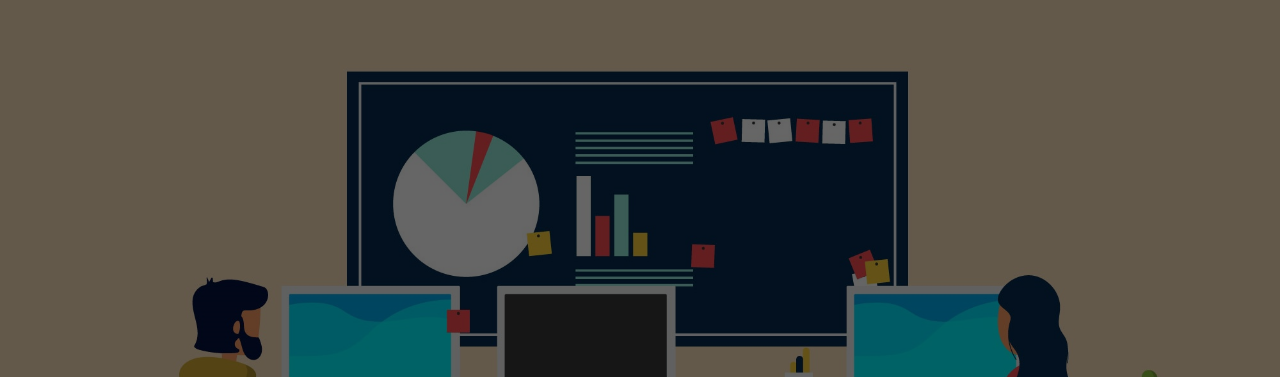
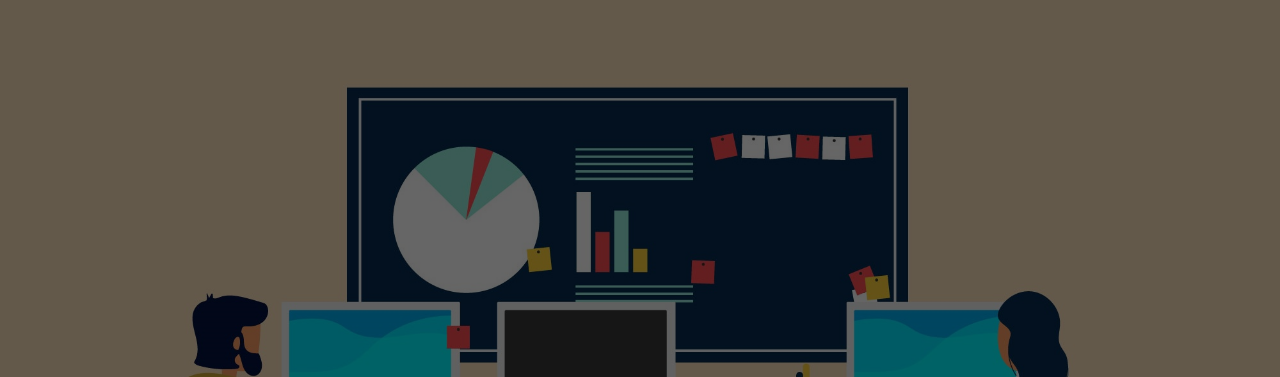
Before and after one commit to IamChetanShelake/HM-s-work, a plain HTML site: page index.html in a window 1280 px wide. Shown: the part 53-430 px from the top of the page. Drawn offline with nearby package versions, Linux system fonts and the light colour scheme.

Commit message:
change in home

```diff
--- a/style.css
+++ b/style.css
@@ -54,7 +54,7 @@ header nav ul li a {
 }
 .HomeSection{
     width: 100%;
-    height: 89vh;
+    height:93vh;
     background-color: rebeccapurple;
     background-image: url('Images/Bg-1.jpg');
     background-position: center;
@@ -64,7 +64,7 @@ header nav ul li a {
 }
 .HomeSectionBody{
     width: 100%;
-    height: 89vh;
+    height: 93.5vh;
     background-color: rgba(0, 0,0, 0.6);
     display: grid;
     place-items: center;
```
